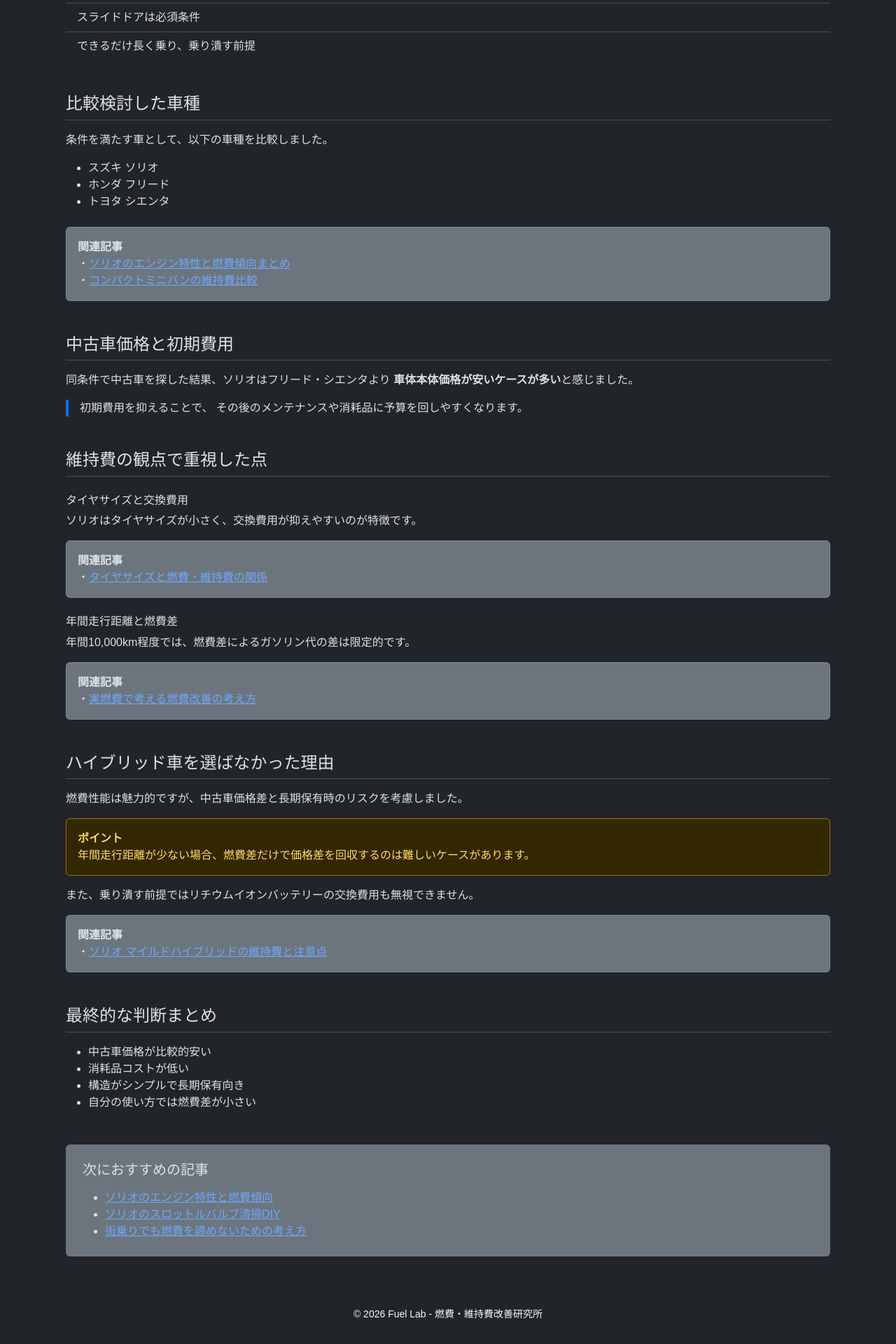
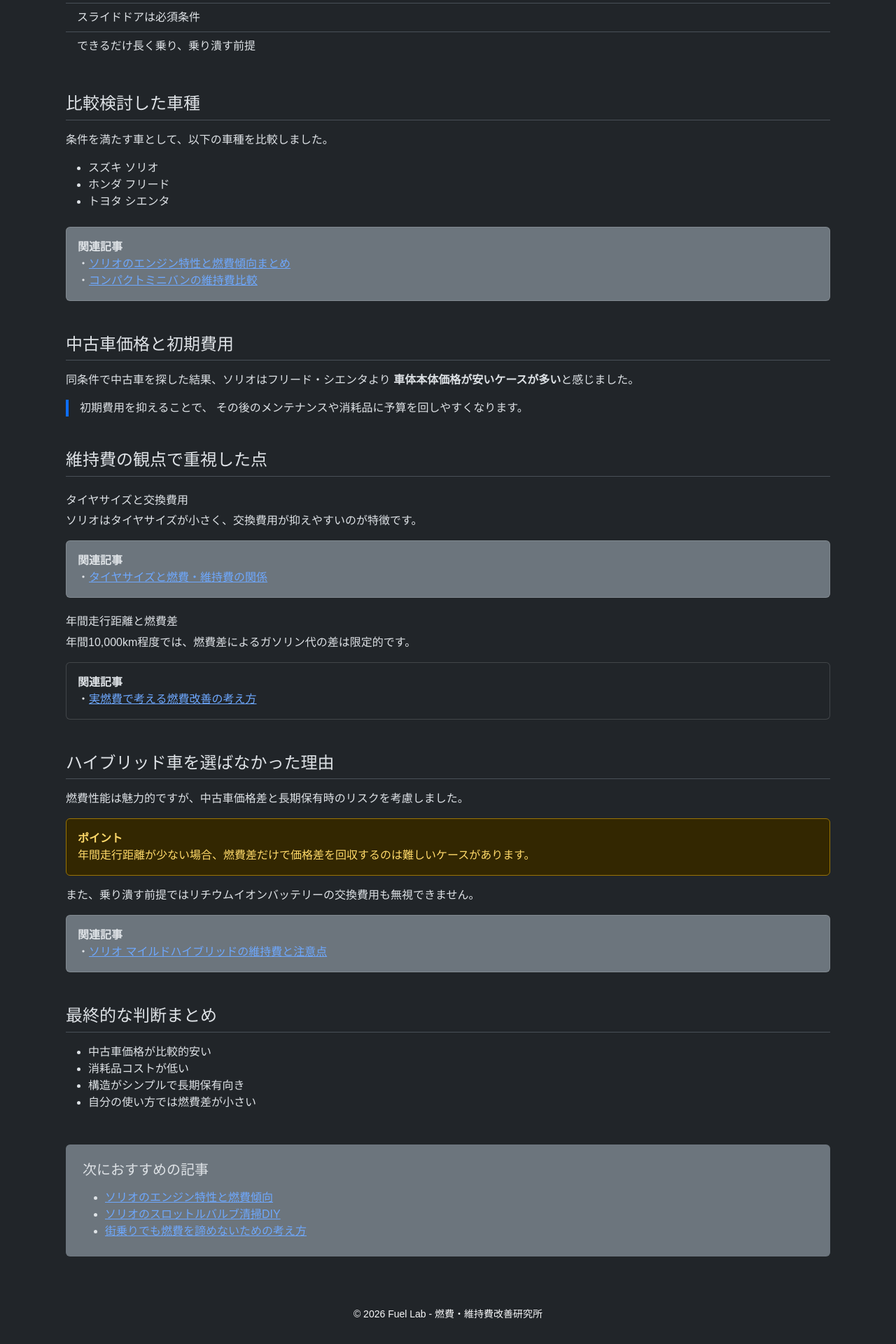
Before and after one commit to funyapar-org/fuel-lab, a Jekyll site: the page built from _solio/why-choose-solio-gasoline.md, in a window 1280 px wide. Shown: the part 689-2609 px from the top of the page at 70% size. Built offline with Jekyll 4.4.1, drawn with Linux system fonts in a browser that asks for light colours.

Commit message:
why-choose-solio-gasoline.md を更新

```diff
--- a/_solio/why-choose-solio-gasoline.md
+++ b/_solio/why-choose-solio-gasoline.md
@@ -90,7 +90,7 @@ ogp_img: /assets/ogp/why-solio-gasoline.png
       年間10,000km程度では、燃費差によるガソリン代の差は限定的です。
     </p>
 
-    <div class="card bg-secondary mt-3">
+    <div class="card mt-3">
       <div class="card-body">
         <strong>関連記事</strong><br>
         ・<a href="/fuel-lab/knowledge/real-fuel-economy-thinking.html">実燃費で考える燃費改善の考え方</a>
```
